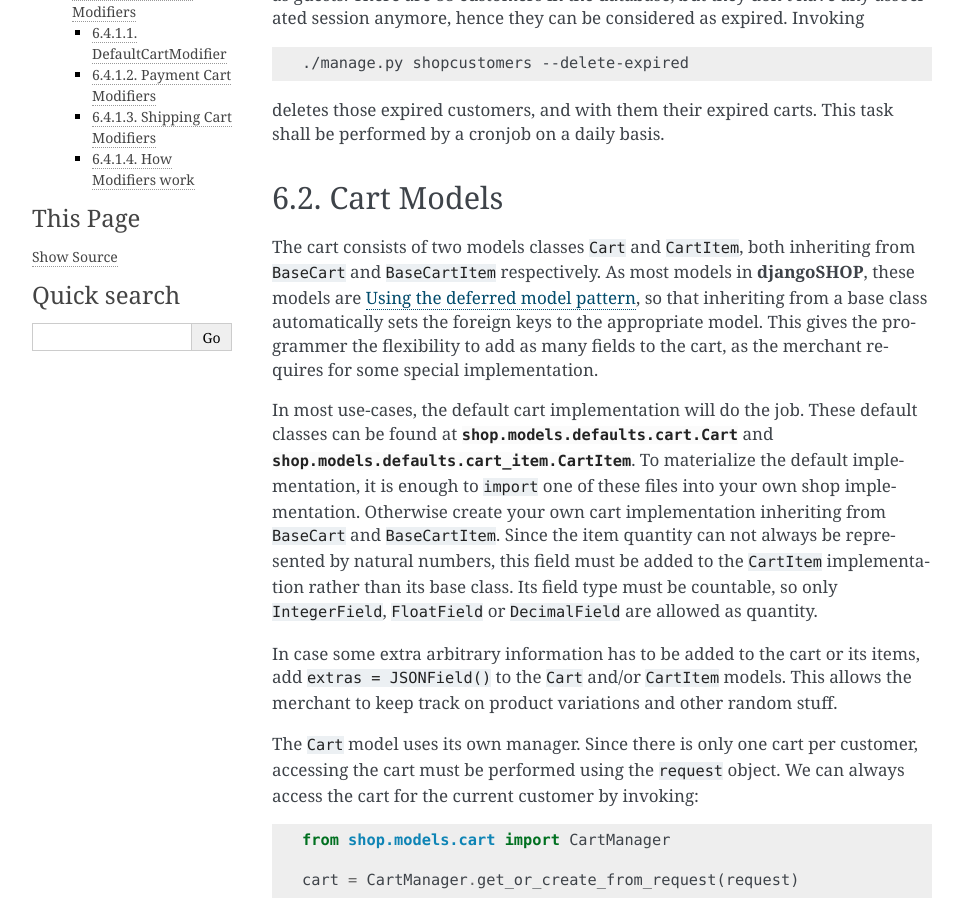
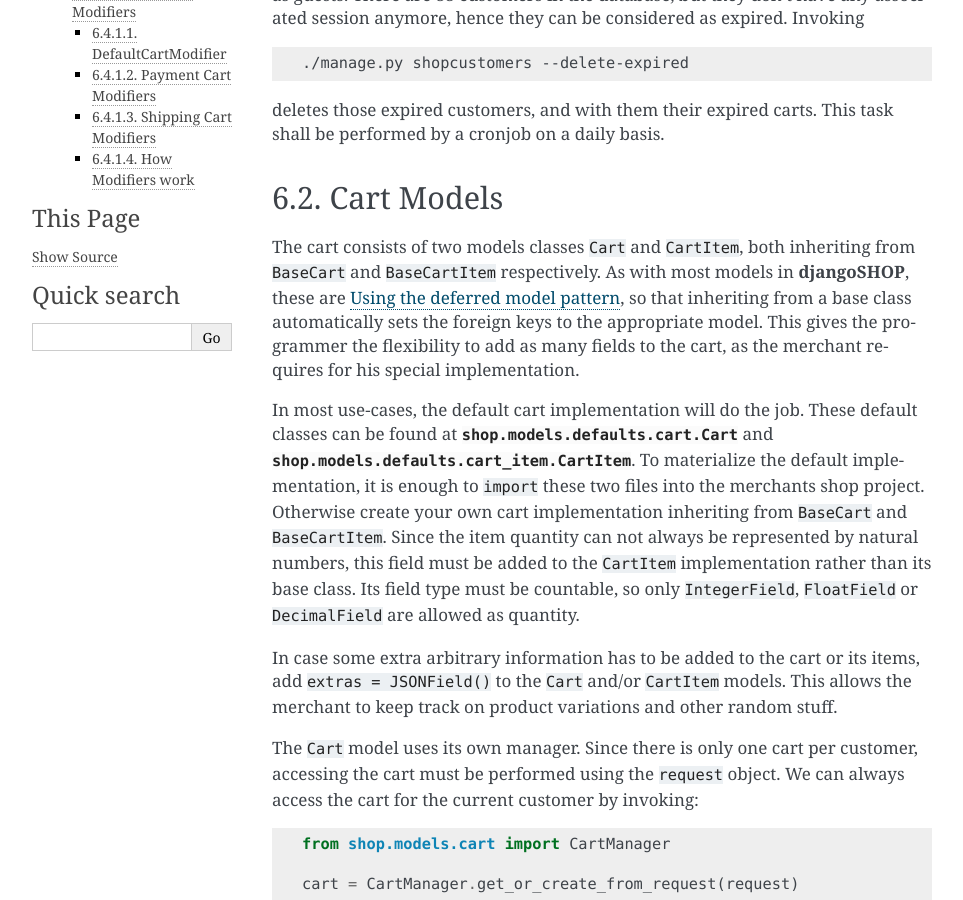
Before and after one commit to zootopia106/django-shop, a Sphinx documentation site: the page built from docs/reference/cart.rst, in a window 1280 px wide and 900 px high, scrolled down 576 px. Shown: the whole window, without its empty margins (148-1111 px from the left). Built offline with Sphinx 7.4.7, drawn with Linux system fonts in a browser that asks for light colours.

Commit message:
updated docs

```diff
--- a/docs/reference/cart.rst
+++ b/docs/reference/cart.rst
@@ -41,23 +41,23 @@ Cart Models
 ===========
 
 The cart consists of two models classes ``Cart`` and ``CartItem``, both inheriting from ``BaseCart``
-and ``BaseCartItem`` respectively. As most models in **djangoSHOP**, these models are
+and ``BaseCartItem`` respectively. As with most models in **djangoSHOP**, these are
 :ref:`deferred-models`, so that inheriting from a base class automatically sets the foreign keys to
 the appropriate model. This gives the programmer the flexibility to add as many fields to the cart,
-as the merchant requires for some special implementation.
+as the merchant requires for his special implementation.
 
 In most use-cases, the default cart implementation will do the job. These default classes can be
 found at :class:`shop.models.defaults.cart.Cart` and :class:`shop.models.defaults.cart_item.CartItem`.
-To materialize the default implementation, it is enough to ``import`` one of these files into your
-own shop implementation. Otherwise create your own cart implementation inheriting from ``BaseCart``
+To materialize the default implementation, it is enough to ``import`` these two files into the
+merchants shop project. Otherwise create your own cart implementation inheriting from ``BaseCart``
 and ``BaseCartItem``. Since the item quantity can not always be represented by natural numbers, this
 field must be added to the ``CartItem`` implementation rather than its base class. Its field type
 must be countable, so only ``IntegerField``, ``FloatField`` or ``DecimalField`` are allowed as
 quantity.
 
 In case some extra arbitrary information has to be added to the cart or its items, add
-``extras = JSONField()`` to the ``Cart`` and/or ``CartItem`` models. This allows the merchant to keep
-track on product variations and other random stuff.
+``extras = JSONField()`` to the ``Cart`` and/or ``CartItem`` models. This allows the merchant to
+keep track on product variations and other random stuff.
 
 The ``Cart`` model uses its own manager. Since there is only one cart per customer, accessing the
 cart must be performed using the ``request`` object. We can always access the cart for the current
```
Also changed, not shown: docs/reference/order.rst (added, +44 -0 lines).
